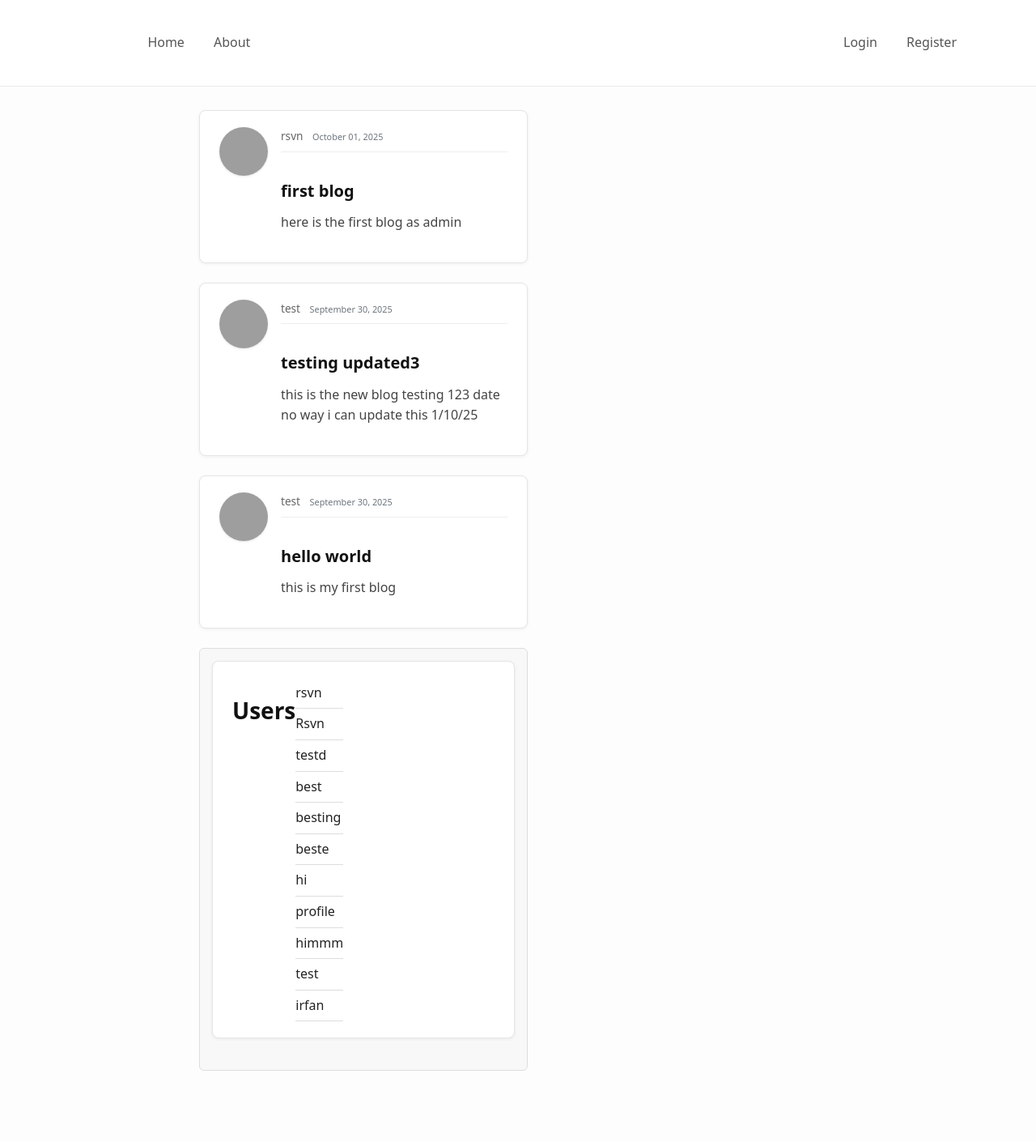
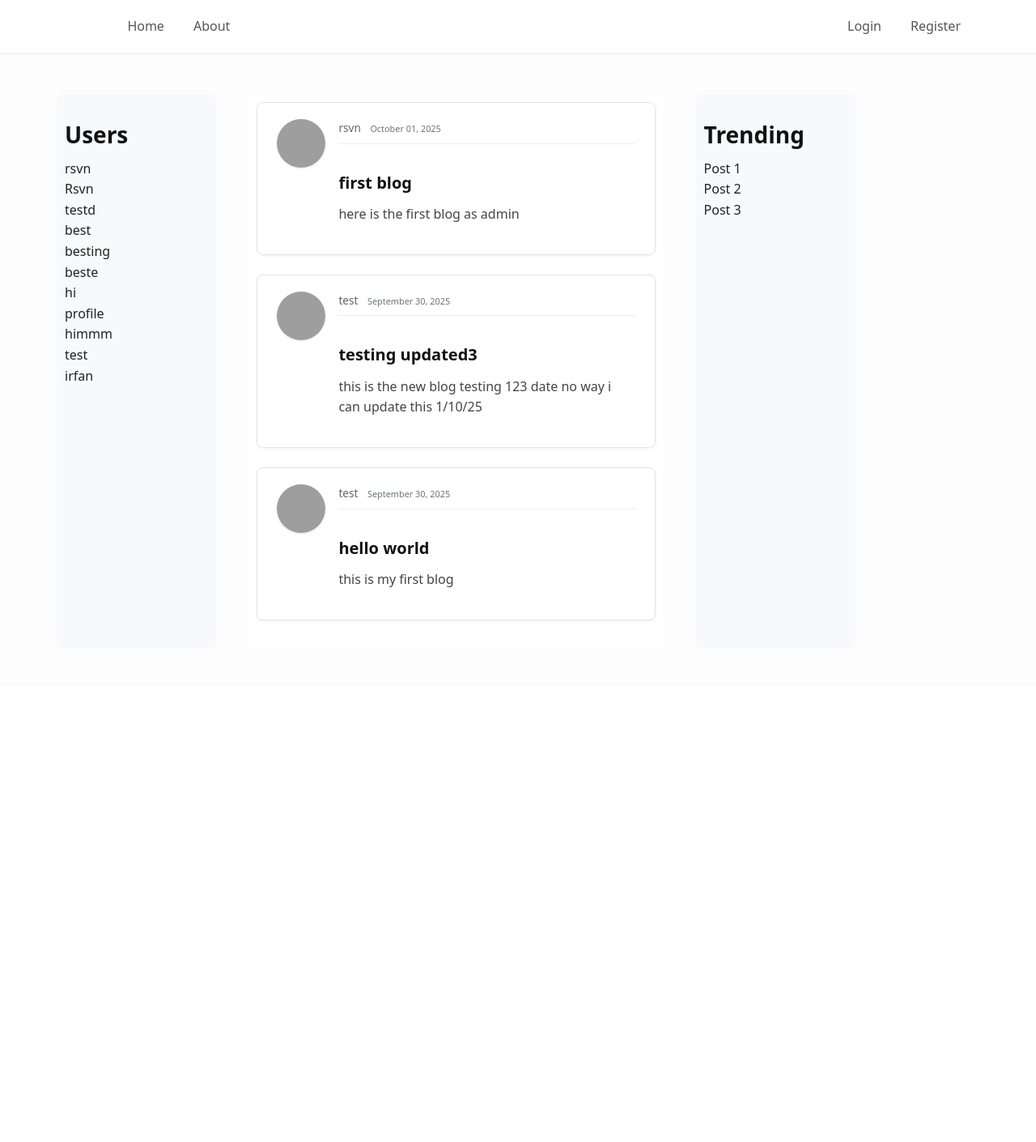
Before and after one commit to risvn/web-app, a Django app: page /blog/ in a window 1280 px wide. Shown: the whole page at 81% size. After the commit the page ends 766 px from the top, so only its background shows below. Run offline with Django 5.2, Linux system fonts and the light colour scheme; data comes from the database, SQL or seed files in the repository; both versions use the stored data as it was after the commit; some libraries are stand-ins or nearby versions; grey boxes are pictures that could not be loaded.

Commit message:
ADD(static/css):changed home layout

```diff
--- a/webapp/blog/static/blog/minimal.css
+++ b/webapp/blog/static/blog/minimal.css
@@ -7,7 +7,6 @@ body {
   font-family: system-ui, -apple-system, "Segoe UI", Roboto, sans-serif;
   margin: 2rem auto;
   padding: 4rem 1rem 1rem; /* push content below navbar */
-  max-width: 900px;
   line-height: 1.6;
 }
 
@@ -139,55 +138,36 @@ a.article-title:hover {
   font-weight: 600;
   color: #111;
 }
-    /* Parent container as flex */
-.container {
+
+
+/* Main layout container */
+.layout-container {
   display: flex;
-  gap: 20px;           /* space between left and right */
-  align-items: flex-start;
-  padding: 20px;
+  gap: 40px;              /* space between columns */
+  margin-top: 20px;
 }
 
-/* Left column: Blog posts */
-.content {
-  flex: 3;             /* takes 3 parts of available space */
+/* Friends (left column) */
+.trending-section{
+  flex: 2;                /* take 1 part of space */
+  max-width: 20%;         /* optional */
+  background: #f8f9fa;
+  padding: 10px;
+  border-radius: 8px;
 }
 
-/* Blog post card styling */
-.post-card {
-  padding: 15px;
-  margin-bottom: 15px;
-  border: 1px solid #ddd;
-  border-radius: 6px;
-  background-color: #fff;
+/* Posts (middle column) */
+.posts-section {
+  flex: 3;                /* take 2 parts of space */
+  background: #fff;
+  padding: 10px;
 }
 
-/* Right column: Sidebar */
-.sidebar {
-  flex: 1;             /* takes 1 part of available space */
-  min-width: 200px;
-  padding: 15px;
-  border: 1px solid #ddd;
-  border-radius: 6px;
-  background-color: #f8f8f8;
+/* Trending (right column) */
+.friends-section{
+  flex: 2;                /* take 1 part of space */
+  max-width: 20%;
+  background: #f8f9fa;
+  padding: 10px;
+  border-radius: 8px;
 }
-
-/* Optional: Friends list styling */
-.sidebar ul {
-  list-style-type: none;
-  padding-left: 0;
-}
-
-.sidebar ul li {
-  padding: 6px 0;
-  border-bottom: 1px solid #ddd;
-}
-
-/* Responsive: Stack columns on small screens */
-@media (max-width: 768px) {
-  .container {
-    flex-direction: column;
-  }
-  .sidebar {
-    min-width: auto;
-  }
-}
--- a/webapp/blog/templates/blog/base.html
+++ b/webapp/blog/templates/blog/base.html
@@ -12,11 +12,7 @@
     <link rel="stylesheet" href="{% static 'css/main.css' %}">
     <link rel="stylesheet" type="text/css" href="{% static 'blog/minimal.css' %}">
 
-    {% if title %}
-        <title>Django Blog - {{ title }}</title>
-    {% else %}
         <title>Django Blog</title>
-    {% endif %}
 </head>
 <body>
     <header class="site-header">
@@ -49,7 +45,7 @@
     </header>
     <main role="main" class="container">
       <div class="row">
-        <div class="col-md-8">
+        <div class="inner-row">
           {% block content %}{% endblock %}
         </div>
                </div>
--- a/webapp/blog/templates/blog/home.html
+++ b/webapp/blog/templates/blog/home.html
@@ -1,7 +1,16 @@
 {% extends "blog/base.html" %}
 {% block content %}
-  <div class="container" style="display:flex; flex-direction:row; ">
-      <div class="content">
+<div class="layout-container">
+  <div class="friends-section">
+    <h3>Users</h3>
+    <ul>
+      {% for user in users %}
+        <li>{{ user.username }}</li>
+      {% endfor %}
+    </ul>
+  </div>
+
+  <div class="posts-section">
     {% for post in posts %}
     <article class="media content-section">
       <img class="rounded-circle article-img" src="{{ post.author.profile.image.url }}">
@@ -15,17 +24,15 @@
       </div>
     </article>
     {% endfor %}
-          <!-- TODO(rsvn):pass the context users from the views -->
-        <div class="sidebar">
-        <article class="media content-section">
-          <h3>Users</h3>
+  </div>
+
+  <div class="trending-section">
+    <h3>Trending</h3>
     <ul>
-                {% for user in users %}
-                  <li>{{ user.username }}</li>
-                {% endfor %}
+      <li>Post 1</li>
+      <li>Post 2</li>
+      <li>Post 3</li>
     </ul>
-          </article>
   </div>
 </div>
-
-{% endblock content %}
+{% endblock %}
--- a/webapp/users/static/css/main.css
+++ b/webapp/users/static/css/main.css
@@ -21,4 +21,4 @@
 .muted-link:hover {
   color:green;          /* darker gray on hover */
   text-decoration: underline;
-}
+    }
```
Also changed, not shown: webapp/db.sqlite3. Lines whose indentation alone changed are shown as unchanged.
